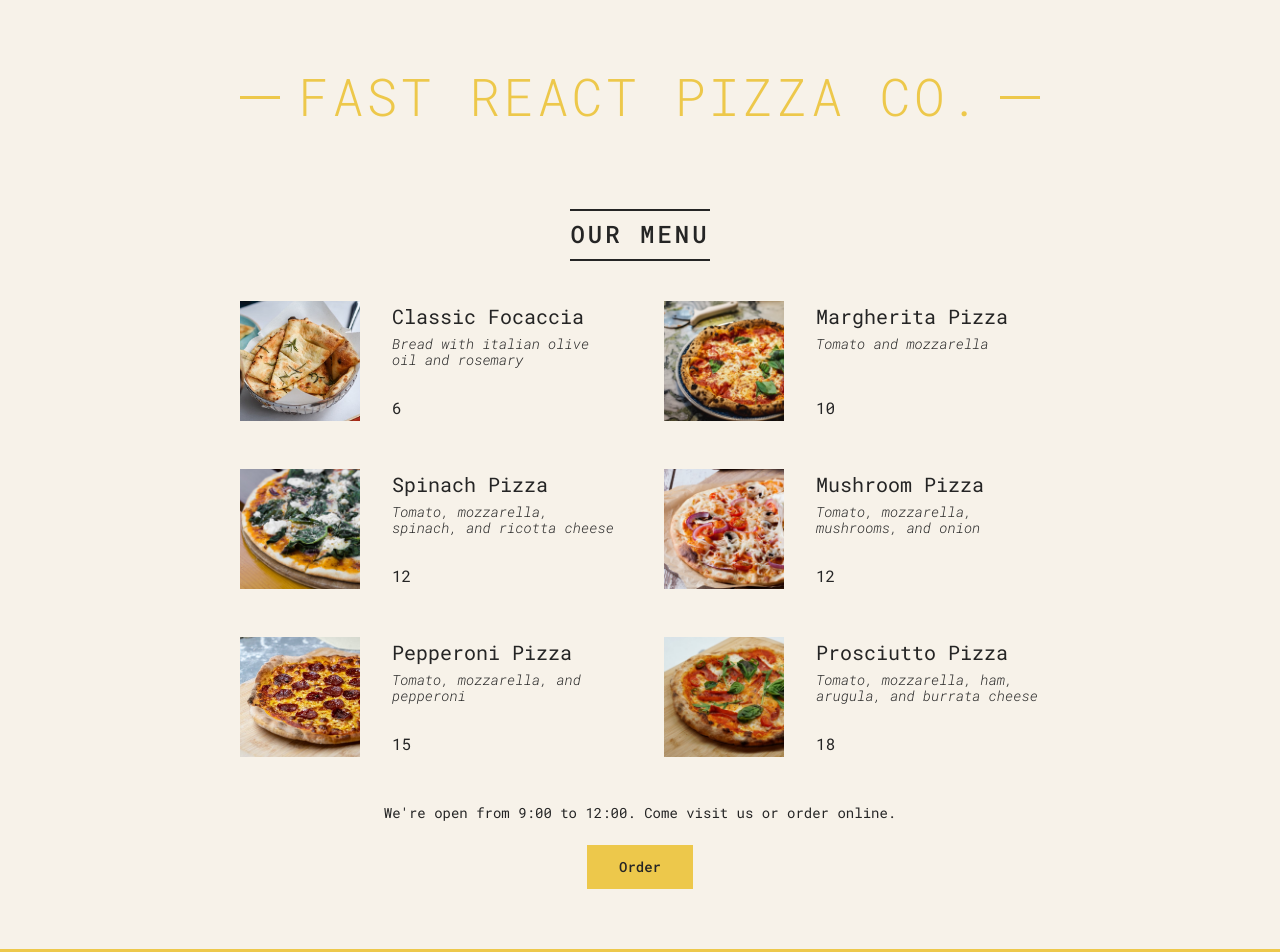
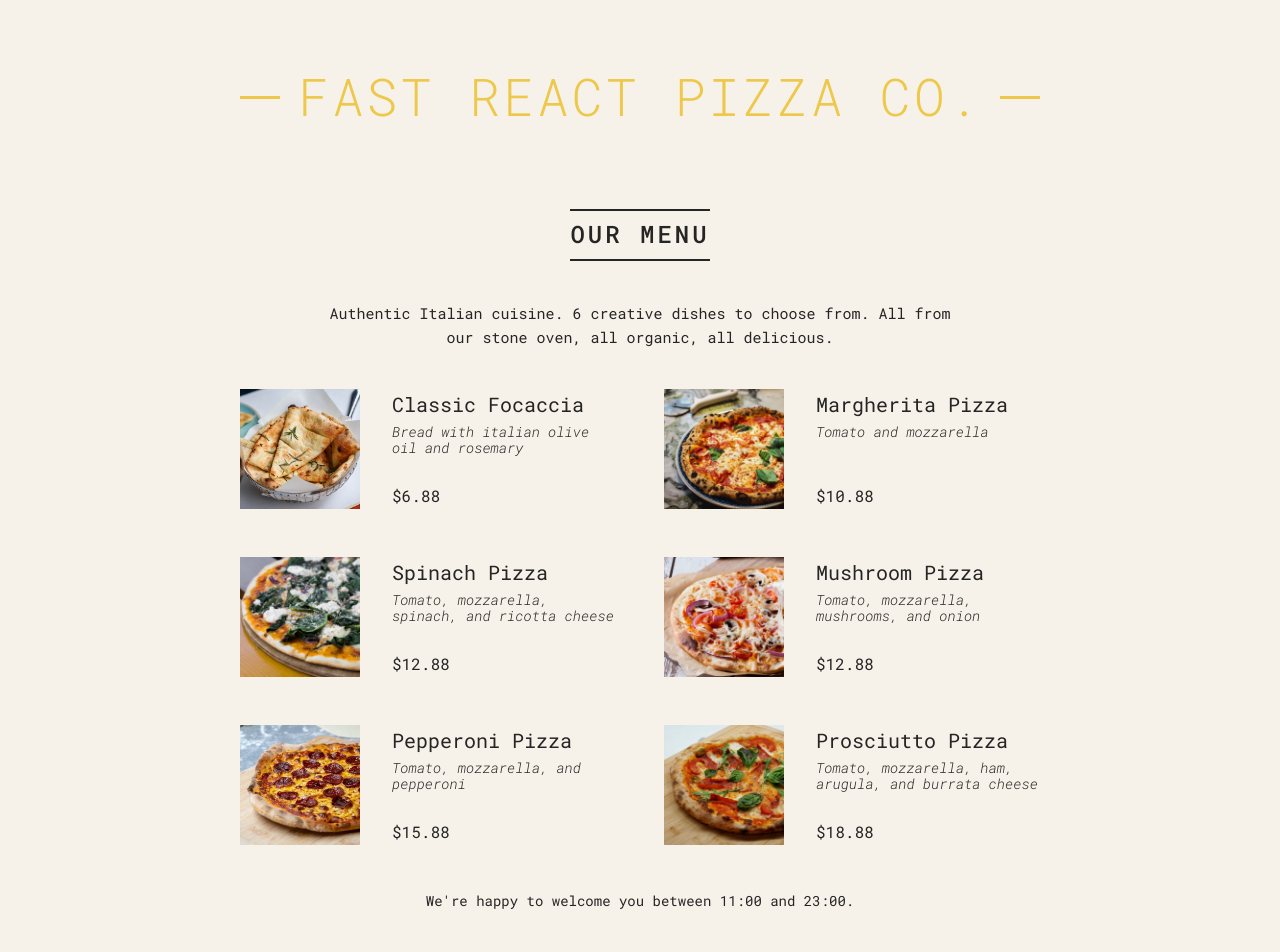
Before and after one commit to MAbdurahman/reactjs-pizza-menu, a React (Create React App) app: page / in a window 1280 px wide. Shown: the top 952 px of the page. Built offline with nearby package versions, Linux system fonts and the light colour scheme.

Commit message:
Add conditional rendering to Order.jsx, Pizza.jsx, Menu.jsx, and Footer.jsx

```diff
--- a/src/components/Order.jsx
+++ b/src/components/Order.jsx
@@ -1,11 +1,10 @@
 import React from 'react';
 
-export default function Order() {
+export default function Order({closeHour, openHour}) {
 
     return (
         <div className='order'>
-            <p>
-                We're open from 9:00 to 12:00. Come visit us or order
+            <p>We're open from {openHour}:00 to {closeHour}:00. Come visit us or order
                 online.
             </p>
             <button className="btn">Order</button>
--- a/src/components/Pizza.jsx
+++ b/src/components/Pizza.jsx
@@ -6,11 +6,11 @@ export default function Pizza({pizzaObj}) {
     return (
         <>
             <li className="pizza">
-                <img src={pizzaObj.photoName} alt={pizzaObj.name} />
+                <img src={pizzaObj.photoName} alt={pizzaObj.name}/>
                 <div>
                     <h3>{pizzaObj.name}</h3>
                     <p>{pizzaObj.ingredients}</p>
-                    <span>{pizzaObj.price}</span>
+                    <span>${pizzaObj.price}.88</span>
                 </div>
             </li>
         </>
--- a/src/layouts/Footer.jsx
+++ b/src/layouts/Footer.jsx
@@ -3,9 +3,20 @@ import Order from './../components/Order';
 
 export default function Footer() {
 
+    const hour = new Date().getHours();
+    const openHour = 11;
+    const closeHour = 23;
+    const isOpen = hour >= openHour && hour <= closeHour;
+
     return (
         <footer className="footer">
-            <Order />
+            {isOpen ? (
+                <Order closeHour={closeHour} openHour={openHour} />
+            ) : (
+                <p>
+                    We're happy to welcome you between {openHour}:00 and {closeHour}:00.
+                </p>
+            )}
         </footer>
 
     );
--- a/src/layouts/Menu.jsx
+++ b/src/layouts/Menu.jsx
@@ -4,16 +4,27 @@ import {pizzaData} from './../pizzaData';
 
 export default function Menu() {
     const pizzas = pizzaData;
-
+    const numPizzas = pizzas.length;
 
     return (
         <main className="menu">
             <h2>Our Menu</h2>
-            <ul className="pizzas">
-                {pizzas.map((pizza) => (
-                    <Pizza pizzaObj={pizza} key={pizza.name} />
-                ))}
-            </ul>
+            {numPizzas > 0 ? (
+                <>
+                    <p>
+                        Authentic Italian cuisine. 6 creative dishes to choose from. All
+                        from our stone oven, all organic, all delicious.
+                    </p>
+
+                    <ul className="pizzas">
+                        {pizzas.map((pizza) => (
+                            <Pizza pizzaObj={pizza} key={pizza.name}/>
+                        ))}
+                    </ul>
+                </>
+            ) : (
+                <p>We're still working on our menu. Please come back later :)</p>
+            )}
         </main>
 
     );
```
